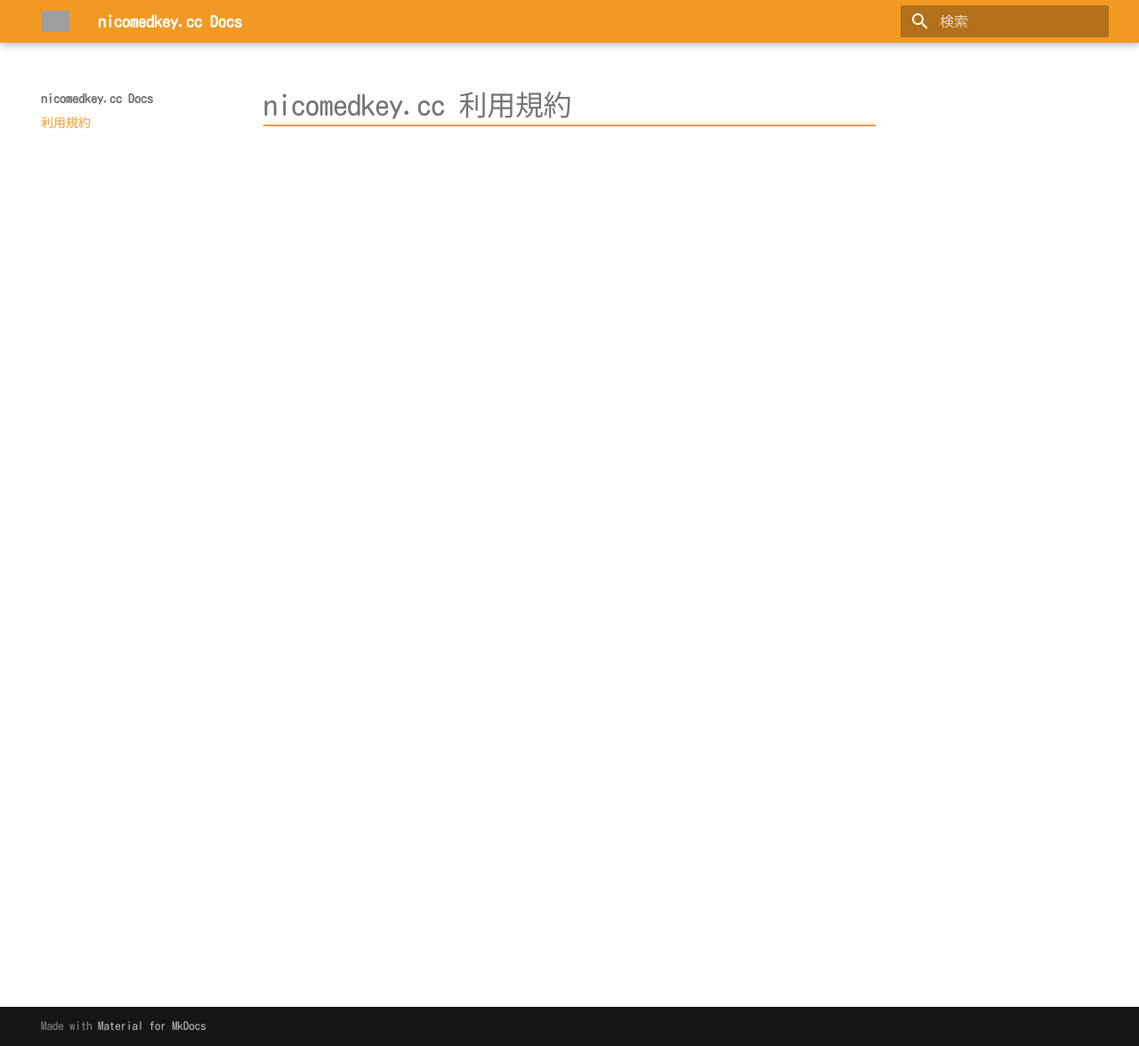
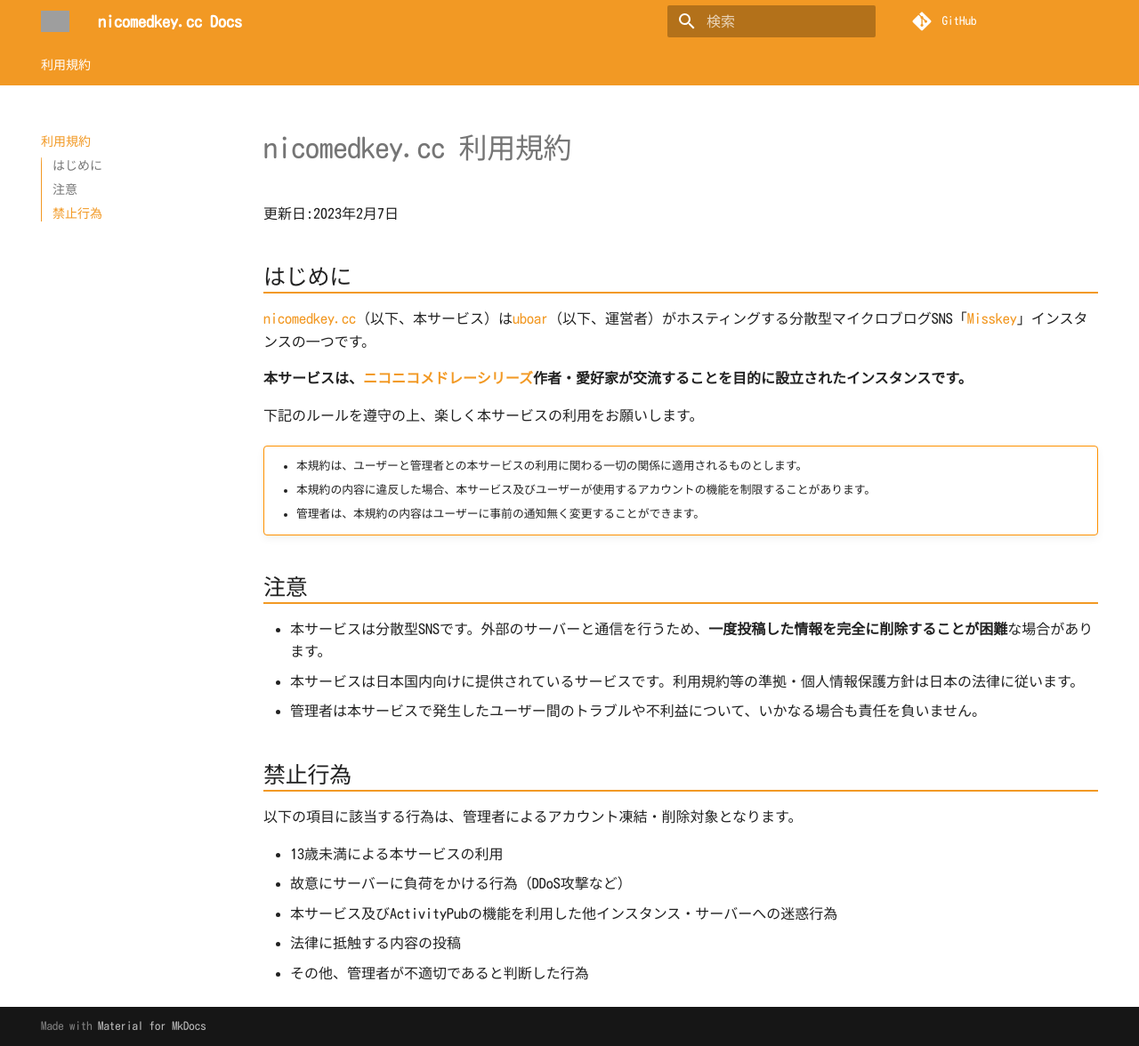
Before and after one commit to uboar/nicomedkey-docs, an MkDocs documentation site: the page built from docs/index.md, in a window 1280 px wide and 1176 px high. Shown: the whole window at 89% size. Built offline with MkDocs 1.6.1 and Material for MkDocs 9.7.7, drawn with Linux system fonts in a browser that asks for light colours; comment, search, counter and statistics services are not loaded; grey boxes are pictures that could not be loaded.

Commit message:
とりあえず書く

```diff
--- a/docs/index.md
+++ b/docs/index.md
@@ -1 +1,29 @@
 # nicomedkey.cc 利用規約
+
+更新日:2023年2月7日
+
+## はじめに
+[nicomedkey.cc](https://nicomedkey.cc)（以下、本サービス）は[uboar](https://nicomedkey.cc/@uboar)（以下、運営者）がホスティングする分散型マイクロブログSNS「[Misskey](https://join.misskey.page/ja-JP/)」インスタンスの一つです。
+
+**本サービスは、[ニコニコメドレーシリーズ](https://dic.nicovideo.jp/a/%E3%83%8B%E3%82%B3%E3%83%8B%E3%82%B3%E3%83%A1%E3%83%89%E3%83%AC%E3%83%BC%E3%82%B7%E3%83%AA%E3%83%BC%E3%82%BA)作者・愛好家が交流することを目的に設立されたインスタンスです。**
+
+下記のルールを遵守の上、楽しく本サービスの利用をお願いします。
+
+!!! warning ""
+    - 本規約は、ユーザーと管理者との本サービスの利用に関わる一切の関係に適用されるものとします。
+    - 本規約の内容に違反した場合、本サービス及びユーザーが使用するアカウントの機能を制限することがあります。
+    - 管理者は、本規約の内容はユーザーに事前の通知無く変更することができます。
+
+## 注意
+- 本サービスは分散型SNSです。外部のサーバーと通信を行うため、**一度投稿した情報を完全に削除することが困難**な場合があります。
+- 本サービスは日本国内向けに提供されているサービスです。利用規約等の準拠・個人情報保護方針は日本の法律に従います。
+- 管理者は本サービスで発生したユーザー間のトラブルや不利益について、いかなる場合も責任を負いません。
+
+## 禁止行為
+以下の項目に該当する行為は、管理者によるアカウント凍結・削除対象となります。
+
+- 13歳未満による本サービスの利用
+- 故意にサーバーに負荷をかける行為（DDoS攻撃など）
+- 本サービス及びActivityPubの機能を利用した他インスタンス・サーバーへの迷惑行為
+- 法律に抵触する内容の投稿
+- その他、管理者が不適切であると判断した行為
--- a/docs/stylesheets/extra.css
+++ b/docs/stylesheets/extra.css
@@ -2,11 +2,6 @@
     --md-primary-fg-color: #f29924;
     --md-primary-fg-color--light: #fca32e;
     --md-primary-fg-color--dark: #e88f1a;
-}
-
-.md-content h1 {
-    border-bottom: var(--md-primary-fg-color) 2px;
-    border-bottom-style: solid;
 }
 
 .md-content h2 {
--- a/mkdocs.yml
+++ b/mkdocs.yml
@@ -1,13 +1,23 @@
 site_name: nicomedkey.cc Docs
-repo_name: uboar/nicomedkey-docs
+
+repo_url: https://github.com/uboar/nicomedkey-docs
 
 theme:
   name: material
   language: ja
   logo: https://s3.ap-northeast-1.wasabisys.com/s3.nicomedkey.cc/public/logo_kari2.png
   favicon: https://s3.ap-northeast-1.wasabisys.com/s3.nicomedkey.cc/public/logo_kari2.png
+  features:
+    - navigation.tabs
+    - navigation.instant
+    - toc.integrate
   font:
     text: Kosugi Maru
+
+markdown_extensions:
+  - admonition
+  - pymdownx.details
+  - pymdownx.superfences
 
 extra_css:
   - stylesheets/extra.css
```
Also changed, not shown: README.md (added, +1 -0 lines).
